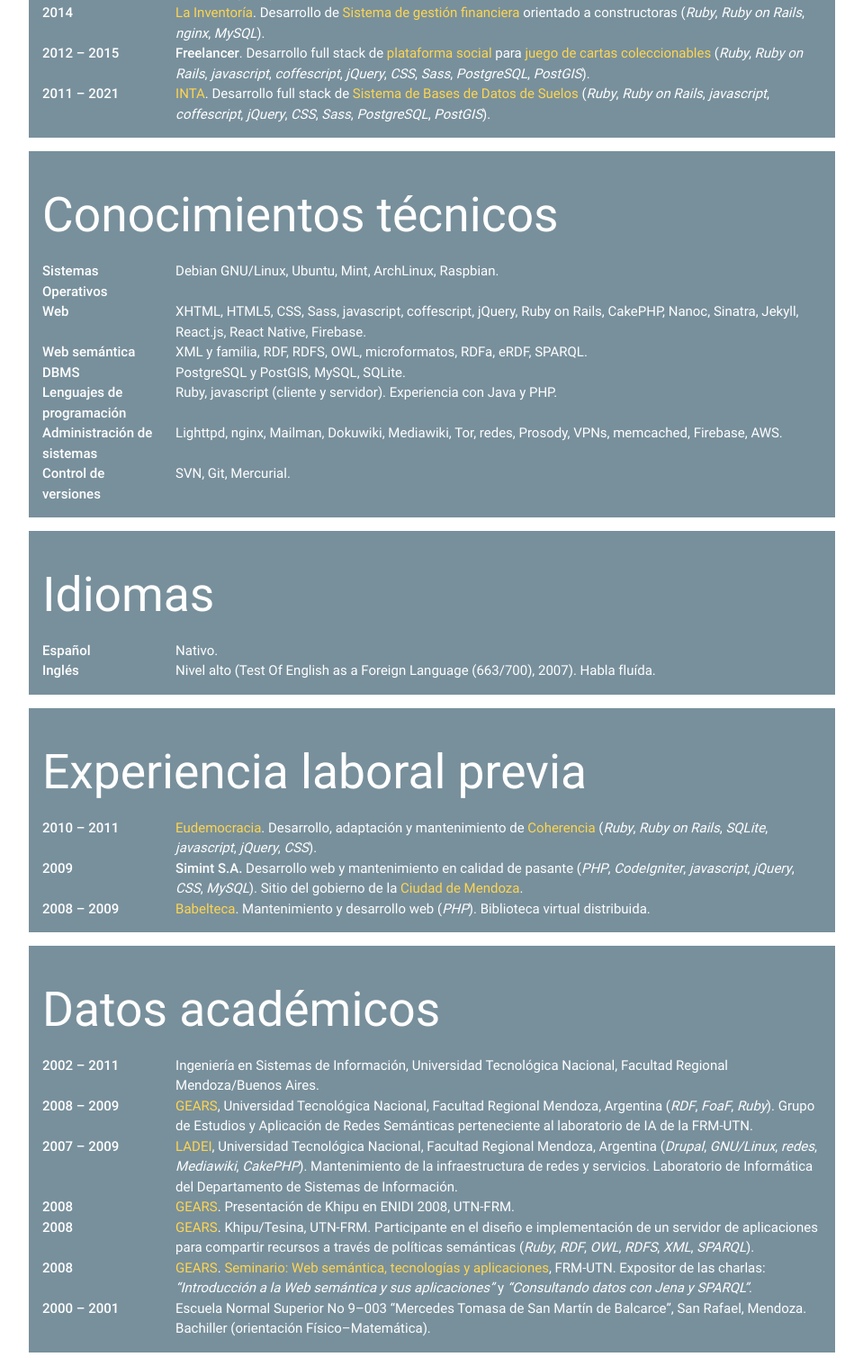
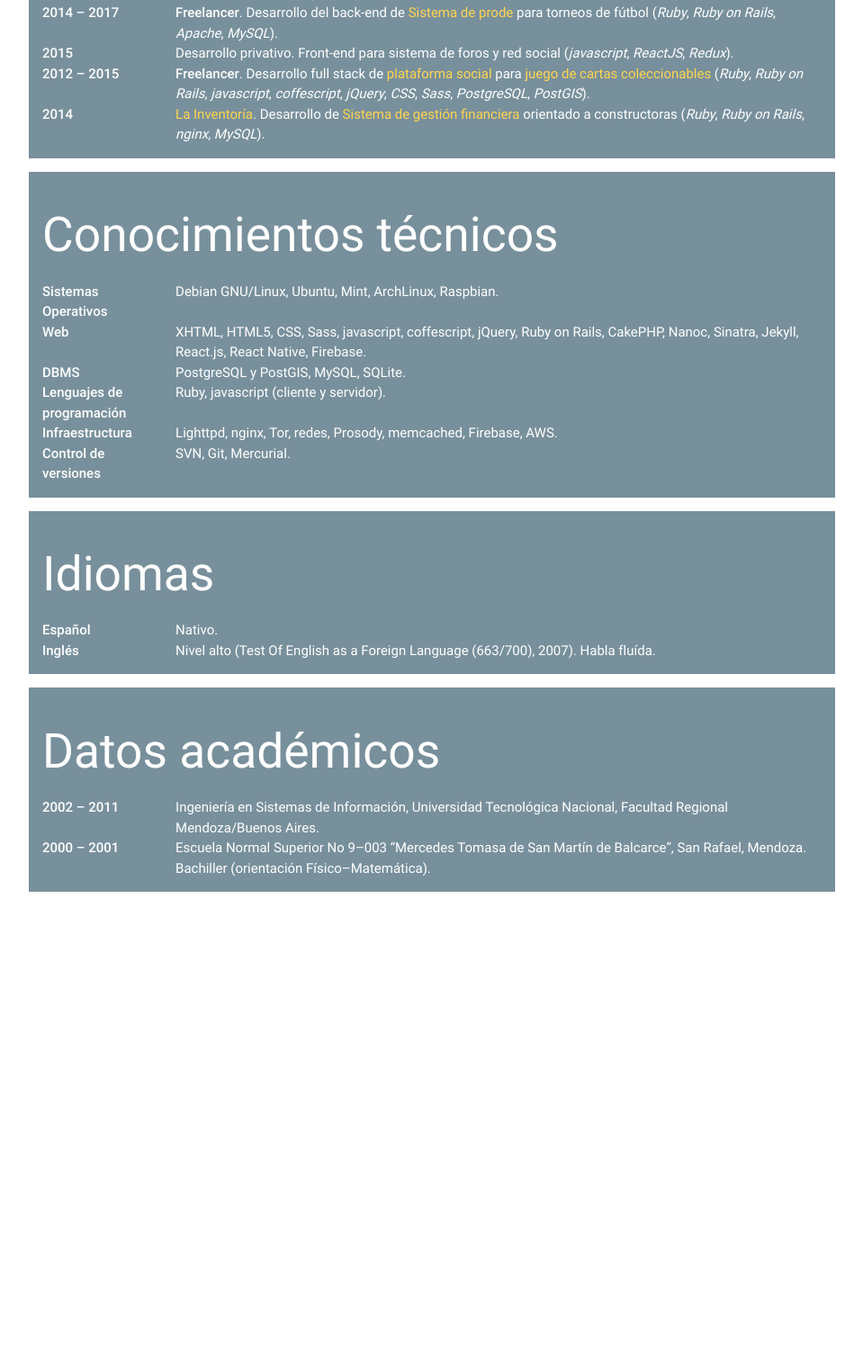
Before and after one commit to mauriciopasquier/mauriciopasquier.com.ar, a plain HTML site: page index.html in a window 1280 px wide. Shown: the part 878-2396 px from the top of the page at 90% size, without its empty margins (160-1119 px from the left). After the commit the page ends 1884 px from the top, so only its background shows below. Drawn offline with Linux system fonts and the light colour scheme.

Commit message:
Recorte y reorganización

```diff
--- a/index.html
+++ b/index.html
@@ -50,6 +50,17 @@
         <h2 id="experiencialaboralreciente">Experiencia laboral reciente</h2>
 
         <div class="row bloque-contenido">
+          <div class="col s12 m2 categoria">2011 – 2021</div>
+          <div class="col s12 m10 contenido">
+            <a href="http://inta.gov.ar/">INTA</a>.
+            Desarrollo full stack de <a href="http://inta.gob.ar/noticias/sisinta-la-base-tiene-que-estar/">Sistema de Bases de Datos de Suelos</a>
+            (<em>Ruby</em>, <em>Ruby on Rails</em>, <em>javascript</em>,
+            <em>coffescript</em>, <em>jQuery</em>, <em>CSS</em>, <em>Sass</em>,
+            <em>PostgreSQL</em>, <em>PostGIS</em>).
+          </div>
+        </div>
+
+        <div class="row bloque-contenido">
           <div class="col s12 m2 categoria">2020 - 2021</div>
           <div class="col s12 m10 contenido">
 	    <a href="https://muadev.ar">MuaDev</a>. Desarrollo de app para celulares/sistema de
@@ -82,17 +93,6 @@
         </div>
 
         <div class="row bloque-contenido">
-          <div class="col s12 m2 categoria">2019</div>
-          <div class="col s12 m10 contenido">
-            <a href="https://muadev.ar">MuaDev</a>. Desarrollo de
-            <a href="https://play.google.com/store/apps/details?id=com.proccorn&hl=en&gl=US">app para Android</a>
-            de <a href="https://github.com/muadev/proccorn">sistema de seguimiento</a>
-            de potenciales donantes para uso en áreas de procuración.
-	    (<em>javascript</em>, <em>ReactJS</em>, <em>React Native</em>).
-          </div>
-        </div>
-
-        <div class="row bloque-contenido">
           <div class="col s12 m2 categoria">2018 – 2020</div>
           <div class="col s12 m10 contenido">
 	    <a href="http://smartsyntax.cc">SMART SYNTAX</a>. Desarrollo y
@@ -105,7 +105,8 @@
         <div class="row bloque-contenido">
           <div class="col s12 m2 categoria">2018 – 2019</div>
           <div class="col s12 m10 contenido">
-            <a href="http://fao.org">FAO</a>. Desarrollo full stack de distintas aplicaciones de mapeo digital.
+            <a href="http://fao.org">Food and Agriculture Organization of the United Nations</a>.
+            Desarrollo full stack de distintas aplicaciones de mapeo digital.
             (<em>Ruby</em>, <em>Ruby on Rails</em>, <em>javascript</em>, <em>R</em>, <em>GeoServer</em>,
             <em>coffescript</em>, <em>jQuery</em>, <em>CSS</em>, <em>Sass</em>,
             <em>PostgreSQL</em>, <em>PostGIS</em>).
@@ -113,10 +114,13 @@
         </div>
 
         <div class="row bloque-contenido">
-          <div class="col s12 m2 categoria">2015</div>
+          <div class="col s12 m2 categoria">2019</div>
           <div class="col s12 m10 contenido">
-            Desarrollo privativo. Front-end para sistema de foros y red social
-            (<em>javascript</em>, <em>ReactJS</em>, <em>Redux</em>).
+            <a href="https://muadev.ar">MuaDev</a>. Desarrollo de
+            <a href="https://play.google.com/store/apps/details?id=com.proccorn&hl=en&gl=US">app para Android</a>
+            de <a href="https://github.com/muadev/proccorn">sistema de seguimiento</a>
+            de potenciales donantes para uso en áreas de procuración.
+	    (<em>javascript</em>, <em>ReactJS</em>, <em>React Native</em>).
           </div>
         </div>
 
@@ -129,12 +133,10 @@
         </div>
 
         <div class="row bloque-contenido">
-          <div class="col s12 m2 categoria">2014</div>
+          <div class="col s12 m2 categoria">2015</div>
           <div class="col s12 m10 contenido">
-            <a href="http://lainventoria.com.ar">La Inventoría</a>. Desarrollo de
-            <a href="http://github.com/lainventoria/cp">Sistema de gestión
-            financiera</a> orientado a constructoras (<em>Ruby</em>, <em>Ruby on
-            Rails</em>, <em>nginx</em>, <em>MySQL</em>).
+            Desarrollo privativo. Front-end para sistema de foros y red social
+            (<em>javascript</em>, <em>ReactJS</em>, <em>Redux</em>).
           </div>
         </div>
 
@@ -150,13 +152,12 @@
         </div>
 
         <div class="row bloque-contenido">
-          <div class="col s12 m2 categoria">2011 – 2021</div>
+          <div class="col s12 m2 categoria">2014</div>
           <div class="col s12 m10 contenido">
-            <a href="http://inta.gov.ar/">INTA</a>.
-            Desarrollo full stack de <a href="http://inta.gob.ar/noticias/sisinta-la-base-tiene-que-estar/">Sistema de Bases de Datos de Suelos</a>
-            (<em>Ruby</em>, <em>Ruby on Rails</em>, <em>javascript</em>,
-            <em>coffescript</em>, <em>jQuery</em>, <em>CSS</em>, <em>Sass</em>,
-            <em>PostgreSQL</em>, <em>PostGIS</em>).
+            <a href="http://lainventoria.com.ar">La Inventoría</a>. Desarrollo de
+            <a href="http://github.com/lainventoria/cp">Sistema de gestión
+            financiera</a> orientado a constructoras (<em>Ruby</em>, <em>Ruby on
+            Rails</em>, <em>nginx</em>, <em>MySQL</em>).
           </div>
         </div>
       </div>
@@ -181,13 +182,6 @@
         </div>
 
         <div class="row bloque-contenido">
-          <div class="col s12 m2 categoria">Web semántica</div>
-          <div class="col s12 m10 contenido">
-            XML y familia, RDF, RDFS, OWL, microformatos, RDFa, eRDF, SPARQL.
-          </div>
-        </div>
-
-        <div class="row bloque-contenido">
           <div class="col s12 m2 categoria">DBMS</div>
           <div class="col s12 m10 contenido">
             PostgreSQL y PostGIS, MySQL, SQLite.
@@ -197,15 +191,14 @@
         <div class="row bloque-contenido">
           <div class="col s12 m2 categoria">Lenguajes de programación</div>
           <div class="col s12 m10 contenido">
-            Ruby, javascript (cliente y servidor). Experiencia con Java y PHP.
+            Ruby, javascript (cliente y servidor).
           </div>
         </div>
 
         <div class="row bloque-contenido">
-          <div class="col s12 m2 categoria">Administración de sistemas</div>
+          <div class="col s12 m2 categoria">Infraestructura</div>
           <div class="col s12 m10 contenido">
-            Lighttpd, nginx, Mailman, Dokuwiki, Mediawiki, Tor, redes, Prosody,
-            VPNs, memcached, Firebase, AWS.
+            Lighttpd, nginx, Tor, redes, Prosody, memcached, Firebase, AWS.
           </div>
         </div>
 
@@ -232,36 +225,6 @@
         </div>
       </div>
 
-      <div class="section hoverable blue-grey lighten-1 white-text">
-        <h2 id="experiencialaboralcompleta">Experiencia laboral previa</h2>
-
-        <div class="row bloque-contenido">
-          <div class="col s12 m2 categoria">2010 – 2011</div>
-          <div class="col s12 m10 contenido">
-            <a href="http://eudemocracia.org">Eudemocracia</a>. Desarrollo, adaptación y mantenimiento de
-            <a href="http://github.com/eudemocracia/coherencia">Coherencia</a> (<em>Ruby</em>, <em>Ruby on Rails</em>, <em>SQLite</em>,
-            <em>javascript</em>, <em>jQuery</em>, <em>CSS</em>).
-          </div>
-        </div>
-
-        <div class="row bloque-contenido">
-          <div class="col s12 m2 categoria">2009</div>
-          <div class="col s12 m10 contenido">
-            <strong>Simint S.A.</strong> Desarrollo web y mantenimiento en calidad de pasante (<em>PHP</em>, <em>CodeIgniter</em>,
-            <em>javascript</em>, <em>jQuery</em>, <em>CSS</em>, <em>MySQL</em>). Sitio del gobierno de la
-            <a href="http://www.ciudaddemendoza.gov.ar/">Ciudad de Mendoza</a>.
-          </div>
-        </div>
-
-        <div class="row bloque-contenido">
-          <div class="col s12 m2 categoria">2008 – 2009</div>
-          <div class="col s12 m10 contenido">
-            <a href="http://www.babelteca.com.ar">Babelteca</a>. Mantenimiento y
-            desarrollo web (<em>PHP</em>). Biblioteca virtual distribuida.
-          </div>
-        </div>
-      </div>
-
       <div class="section page-break hoverable blue-grey lighten-1 white-text">
         <h2 id="datosacadémicos">Datos académicos</h2>
 
@@ -270,58 +233,6 @@
           <div class="col s12 m10 contenido">
             Ingeniería en Sistemas de Información, Universidad Tecnológica
             Nacional, Facultad Regional Mendoza/Buenos Aires.
-          </div>
-        </div>
-
-        <div class="row bloque-contenido">
-          <div class="col s12 m2 categoria">2008 – 2009</div>
-          <div class="col s12 m10 contenido">
-            <a href="http://ai.frm.utn.edu.ar/gears">GEARS</a>, Universidad
-            Tecnológica Nacional, Facultad Regional Mendoza, Argentina
-            (<em>RDF</em>, <em>FoaF</em>, <em>Ruby</em>). Grupo de Estudios y
-            Aplicación de Redes Semánticas perteneciente al laboratorio de IA
-            de la FRM-UTN.
-          </div>
-        </div>
-
-        <div class="row bloque-contenido">
-          <div class="col s12 m2 categoria">2007 – 2009</div>
-          <div class="col s12 m10 contenido">
-            <a href="http://ladei.frm.utn.edu.ar">LADEI</a>, Universidad
-            Tecnológica Nacional, Facultad Regional Mendoza, Argentina
-            (<em>Drupal</em>, <em>GNU/Linux</em>, <em>redes</em>,
-            <em>Mediawiki</em>, <em>CakePHP</em>). Mantenimiento de la
-            infraestructura de redes y servicios. Laboratorio de Informática
-            del Departamento de Sistemas de Información.
-          </div>
-        </div>
-
-        <div class="row bloque-contenido">
-          <div class="col s12 m2 categoria">2008</div>
-          <div class="col s12 m10 contenido">
-            <a href="http://ai.frm.utn.edu.ar/gears">GEARS</a>. Presentación de
-            Khipu en ENIDI 2008, UTN-FRM.
-          </div>
-        </div>
-
-        <div class="row bloque-contenido">
-          <div class="col s12 m2 categoria">2008</div>
-          <div class="col s12 m10 contenido">
-            <a href="http://ai.frm.utn.edu.ar/gears">GEARS</a>. Khipu/Tesina,
-            UTN-FRM. Participante en el diseño e implementación de un servidor
-            de aplicaciones para compartir recursos a través de políticas
-            semánticas (<em>Ruby</em>, <em>RDF</em>, <em>OWL</em>,
-            <em>RDFS</em>, <em>XML</em>, <em>SPARQL</em>).
-          </div>
-        </div>
-
-        <div class="row bloque-contenido">
-          <div class="col s12 m2 categoria">2008</div>
-          <div class="col s12 m10 contenido">
-            <a href="http://ai.frm.utn.edu.ar/gears">GEARS</a>.
-            <a href="http://myhomemdz.dyndns.org/wiki/index.php/Seminario">Seminario: Web semántica, tecnologías y aplicaciones</a>,
-            FRM-UTN. Expositor de las charlas: <em>“Introducción a la Web semántica y sus aplicaciones”</em> y
-            <em>“Consultando datos con Jena y SPARQL”</em>.
           </div>
         </div>
 
```
Lines whose indentation alone changed are shown as unchanged.
